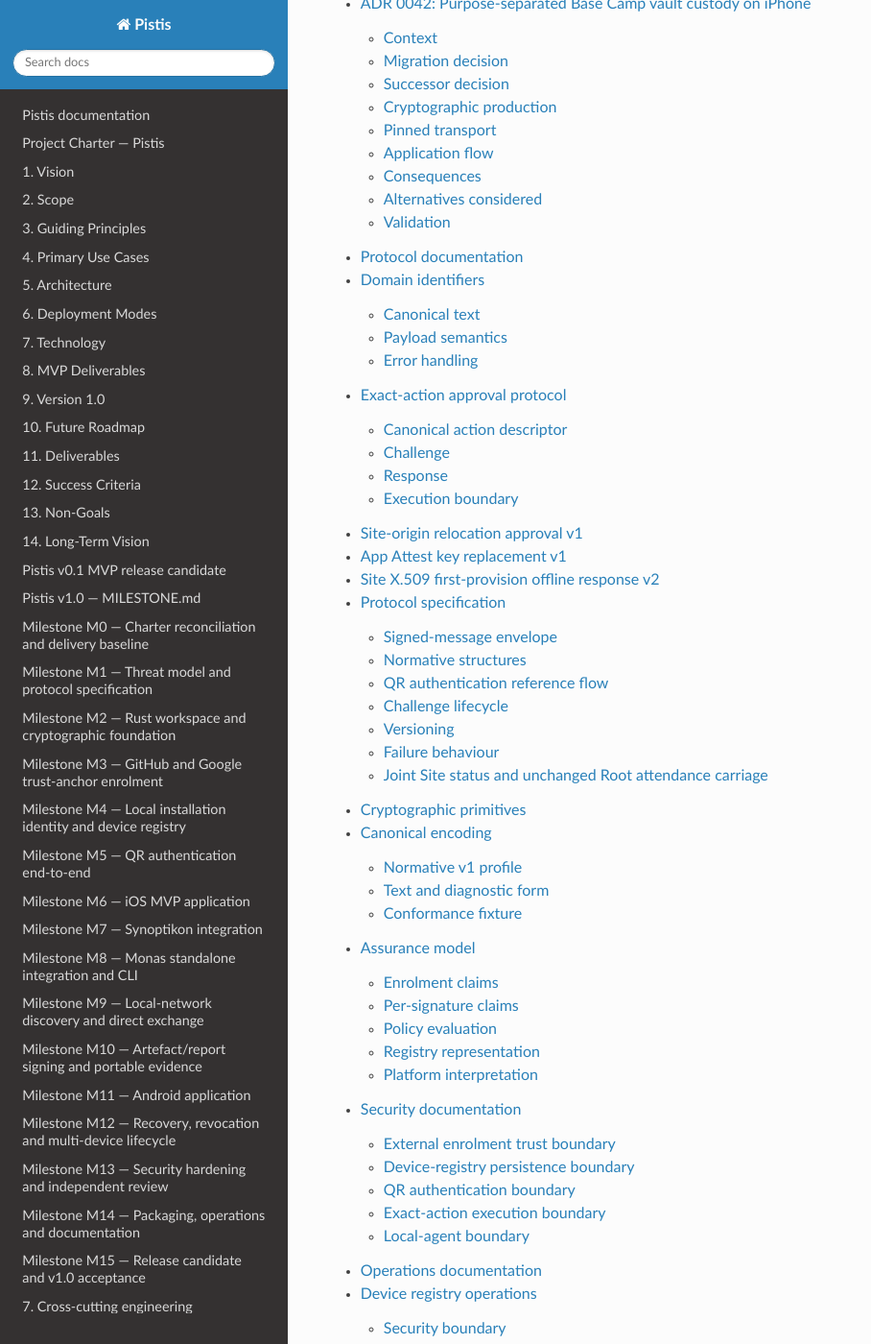
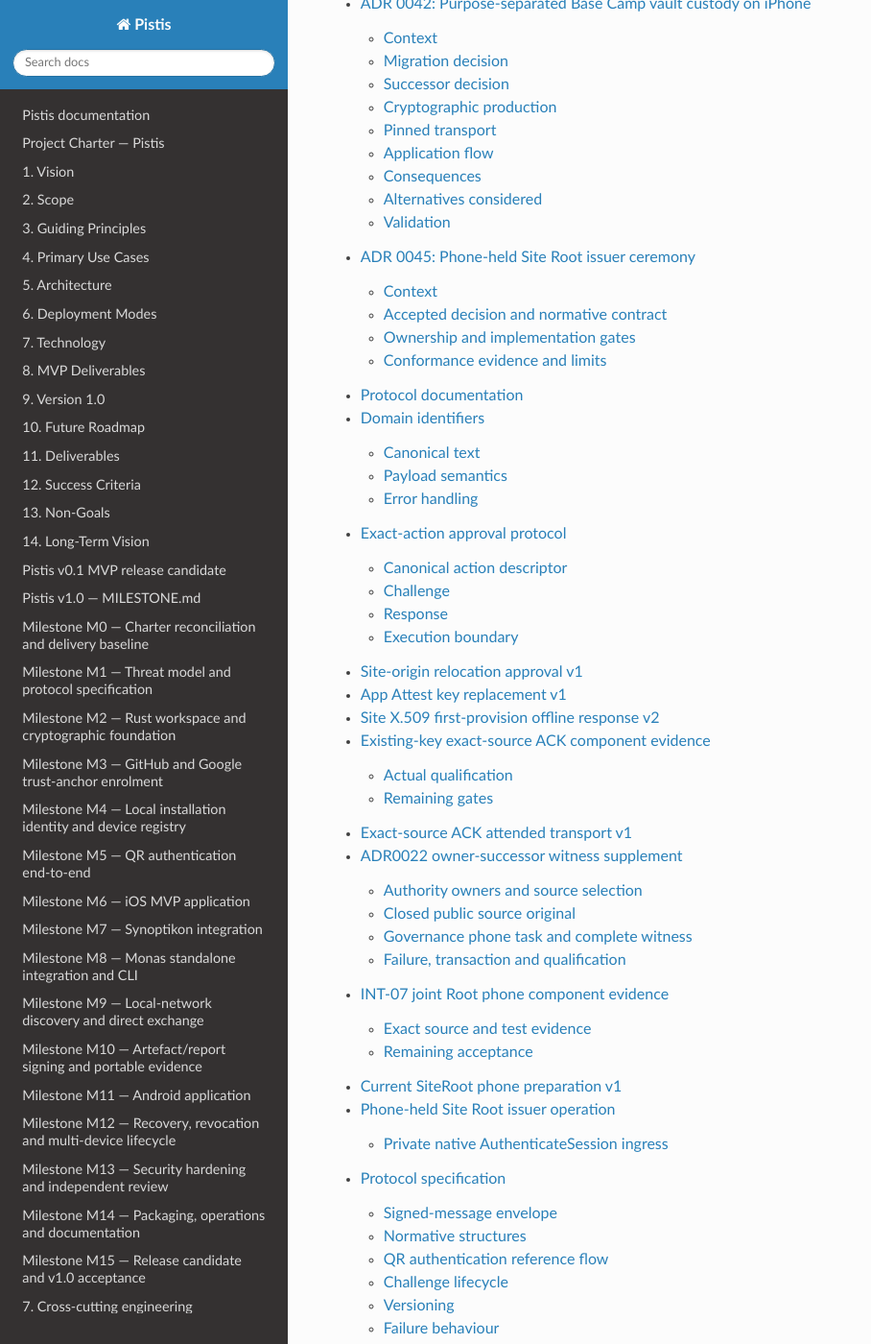
Before and after one commit to sagrudd/pistis, a Sphinx documentation site: the page built from docs/index.rst, in a window 1280 px wide and 1400 px high, scrolled down 16032 px. Shown: the whole window at 96% size, without its empty margins (0-908 px from the left). Built offline with Sphinx 7.4.7 and the Read the Docs theme 3.1.0, drawn with Linux system fonts in a browser that asks for light colours; the version number could not be read and is left out; some of the changed text lies outside the part shown.

Commit message:
Repair integrated source documentation navigation and headings
Co-Authored-By: Devin AI <158243242+devin-ai-integration[bot]@users.noreply.github.com>

```diff
--- a/docs/index.rst
+++ b/docs/index.rst
@@ -96,12 +96,19 @@ Architecture and operations
    adr/0040-site-root-authority-key-replacement
    adr/0041-explicit-local-device-reset
    adr/0042-basecamp-vault-migration-iphone-protocol
+   adr/0045-phone-held-site-root-issuer-ceremony
    protocol/README
    protocol/domain-model
    protocol/action-approval
    protocol/site-origin-relocation-approval-v1
    protocol/app-attest-key-replacement-offline-v1
    protocol/site-x509-first-provision-offline-v1
+   protocol/exact-source-ack-component-evidence
+   protocol/exact-source-ack-transport-v1
+   protocol/exact-source-owner-successor-witness-v1
+   protocol/issuer-joint-root-component-evidence
+   protocol/issuer-site-current-preparation-v1
+   protocol/phone-held-site-root-issuer-operation
    protocol
    crypto
    encoding
@@ -115,6 +122,7 @@ Architecture and operations
    operations/monas-first-web-login-runbook
    operations/qr-authentication
    operations/formal-site-root-qr-scanner
+   operations/exact-source-owner-successor
    operations/ios
    operations/app-attest-assertion-ingress
    operations/android
--- a/docs/protocol/exact-source-ack-transport-v1.rst
+++ b/docs/protocol/exact-source-ack-transport-v1.rst
@@ -1,5 +1,5 @@
 Exact-source ACK attended transport v1
-=====================================
+======================================
 
 This source adapter implements the enrolled-device proof in accepted central
 ADR0022 (contract original SHA256
--- a/docs/protocol/issuer-site-current-preparation-v1.rst
+++ b/docs/protocol/issuer-site-current-preparation-v1.rst
@@ -1,5 +1,5 @@
 Current SiteRoot phone preparation v1
-====================================
+=====================================
 
 The fixed ``/auth/pistis/v1/issuer-site-root/current`` POST uses the existing
 own native AuthenticateSession profile, exact enrolled HTTPS origin/pin and
```
Also changed, not shown: CHANGELOG.md (+2 -0 lines), docs/protocol/exact-source-owner-successor-witness-v1.rst (+4 -4 lines).
